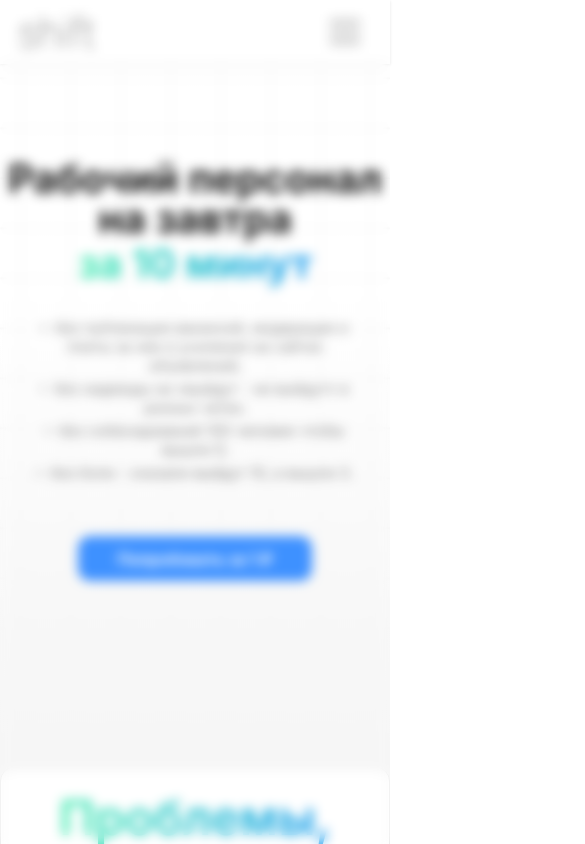
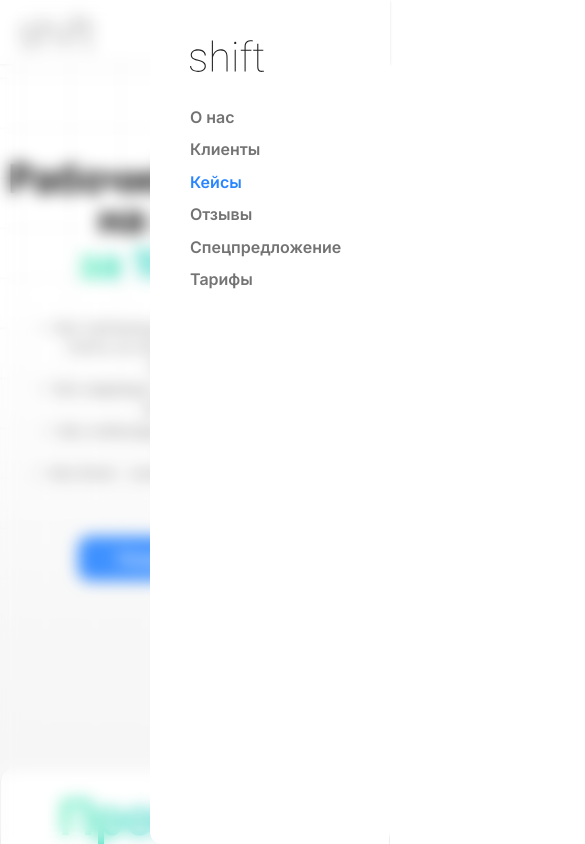
Before and after one commit to dekkud/Shift-Landing, a React (Vite) app: page / in a window 390 px wide. Both pictures are taken after a click on the picture 345 px from the left and 32 px from the top of the page. Shown: the top 844 px of the page, 585 px wide, since content can reach past the window. Built offline with nearby package versions, Linux system fonts and the light colour scheme.

Commit message:
fixed additional space on small screen, reworked burger menu style & functionality

```diff
--- a/src/components/BurgerMenu/BurgerMenu.jsx
+++ b/src/components/BurgerMenu/BurgerMenu.jsx
@@ -1,9 +1,15 @@
 import styles from './BurgerMenu.module.css'
 import logo from '@/assets/logo.svg'
 import buttons from '@/config/buttonsMenu'
+import { usePortal } from '@/hooks/usePortal'
+import { createPortal } from 'react-dom'
 
-const BurgerMenu = () => {
-	return (
+const BurgerMenu = ({ closeMenu }) => {
+
+	const target = usePortal();
+
+	return createPortal(
+		<div className={styles.wrapp} onClick={closeMenu}>
 			<div className={styles.burgerMenu}>
 				<img src={logo} alt="logo" className={styles.logo} />
 				<div className={styles.buttons}>
@@ -12,6 +18,8 @@ const BurgerMenu = () => {
 					))}
 				</div>
 			</div>
+		</div>,
+		target
 	)
 }
 
--- a/src/components/BurgerMenu/BurgerMenu.module.css
+++ b/src/components/BurgerMenu/BurgerMenu.module.css
@@ -1,3 +1,16 @@
+.wrapp {
+	width: 100%;
+	height: 100%;
+	position: fixed;
+	z-index: 1000;
+	top: 0;
+	left: 0;
+	display: flex;
+	justify-content: flex-end;
+	backdrop-filter: blur(8px);
+	background-color: rgba(255, 255, 255, 0.1);
+}
+
 .burgerMenu {
 	height: 100dvh;
 	width: 240px;
@@ -6,12 +19,7 @@
 	border-top-left-radius: 12px;
 	border-bottom-left-radius: 12px;
 	background: #ffffff;
-	position: fixed;
-	top: 0;
-	right: 0;
-	z-index: 1000;
 	animation: slideInRight 0.4s cubic-bezier(0.25, 1, 0.5, 1) forwards;
-	display: none;
 }
 
 .logo {
@@ -38,6 +46,7 @@
 	from {
 		transform: translateX(100%);
 	}
+
 	to {
 		transform: translateX(0);
 	}
--- a/src/components/Header/Header.jsx
+++ b/src/components/Header/Header.jsx
@@ -3,30 +3,17 @@ import logo from '@/assets/logo.svg'
 import burgerMenuSvg from '@/assets/burgermenu.svg'
 import BurgerMenu from '../BurgerMenu/BurgerMenu'
 import buttons from '@/config/buttonsMenu'
-import { useState, useEffect } from 'react'
-import clsx from 'clsx'
+import { useState } from 'react'
 
 const Header = () => {
 
 	const [menuVisible, setMenuVisible] = useState(false)
 
-	useEffect(() => {
-		if (menuVisible) {
-			document.body.style.overflow = 'hidden'
-		} else {
-			document.body.style.overflow = ''
-		}
-
-		return () => {
-			document.body.style.overflow = ''
-		}
-	}, [menuVisible])
-
 	const toggleMenu = () => (
 		setMenuVisible(!menuVisible)
 	)
 
-	return (
+	return <>
 		<section className={styles.header}>
 			<div className={styles.container}>
 				<img src={logo} alt="Logo" />
@@ -42,15 +29,10 @@ const Header = () => {
 					))}
 				</div>
 				<img src={burgerMenuSvg} alt="menu" className={styles.burgerMenu} onClick={toggleMenu} />
-				{menuVisible && (
-					<>
-						<div className={clsx(styles.overlay)} onClick={toggleMenu}></div>
-						<BurgerMenu />
-					</>
-				)}
 			</div>
 		</section>
-	)
+		{menuVisible && <BurgerMenu closeMenu={() => (setMenuVisible(false))} />}
+	</>
 }
 
 export default Header
--- /dev/null
+++ b/src/hooks/usePortal.js
@@ -0,0 +1,21 @@
+import { useState, useLayoutEffect } from 'react';
+
+export const usePortal = (id = 'portal-root') => {
+  const [container] = useState(() => {
+    const el = document.createElement('div');
+    el.id = id;
+    return el;
+  });
+
+  useLayoutEffect(() => {
+    document.body.appendChild(container);
+
+    return () => {
+      if (container.parentElement) {
+        document.body.removeChild(container);
+      }
+    };
+  }, [container]);
+
+  return container;
+};
--- a/src/sections/Consultation/Consultation.module.css
+++ b/src/sections/Consultation/Consultation.module.css
@@ -261,6 +261,7 @@ input,
 
 		&>p {
 			font-size: 9px;
+			width: 100%;
 		}
 	}
 }
```
Also changed, not shown: 1 other file (tests, documents, lock files or other folders). Lines whose indentation alone changed are shown as unchanged.
